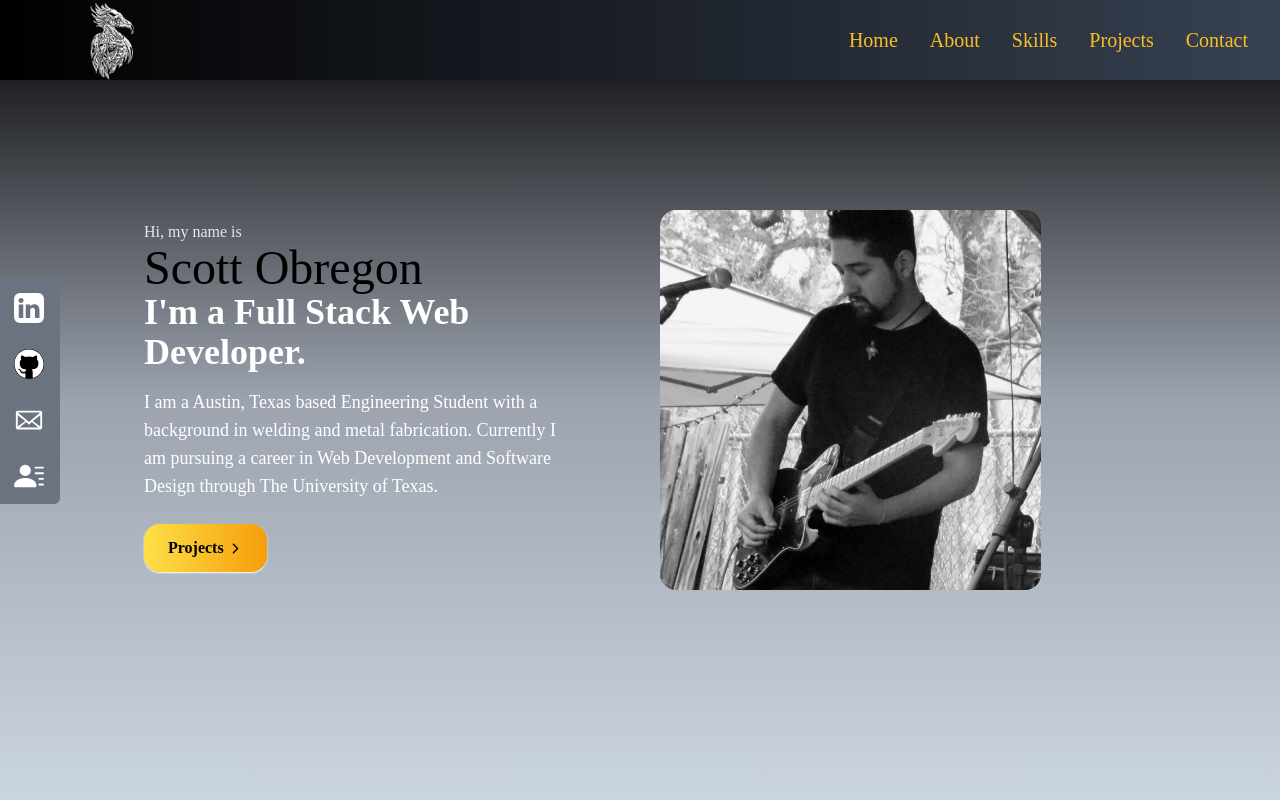
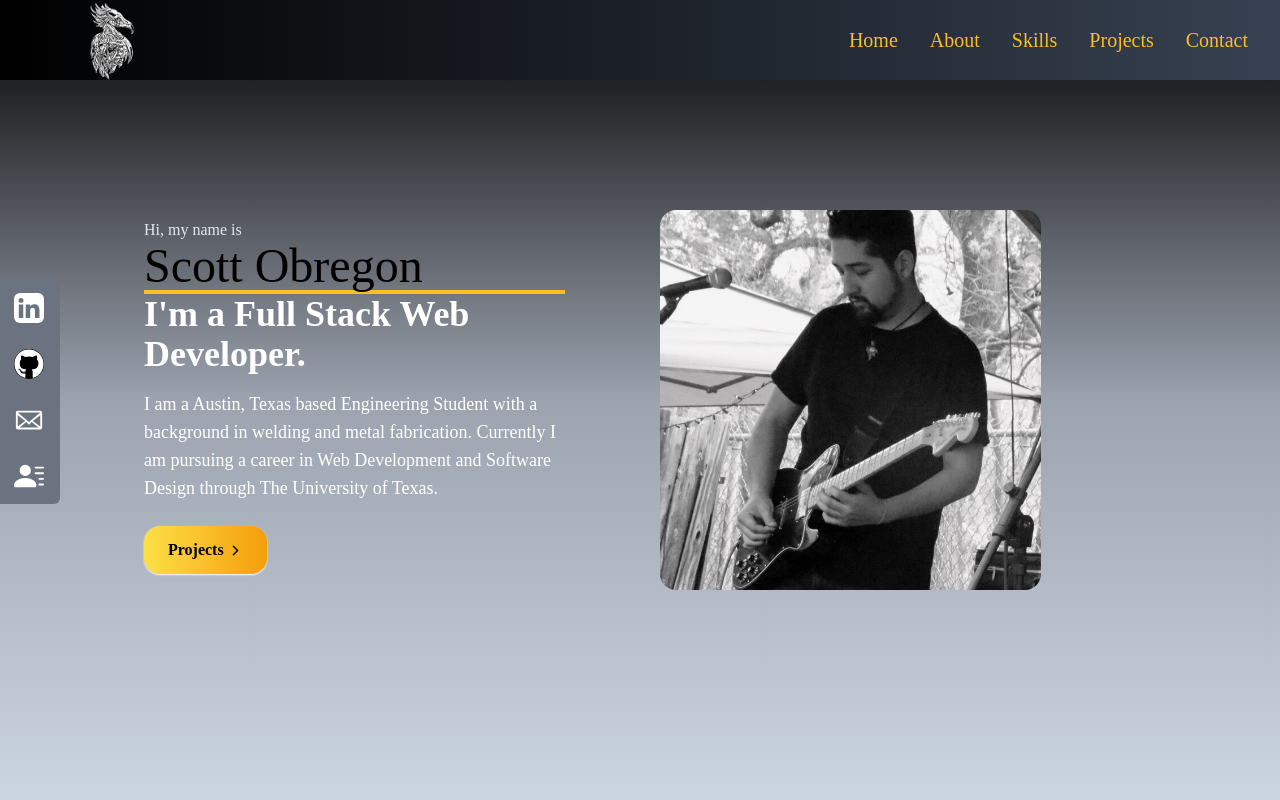
Before and after one commit to ObregonScott/Portfolio_Pro, a React (Create React App) app in the folder portfolio-pro/: page / in a window 1280 px wide. Shown: the top 800 px of the page. Built offline with nearby package versions, Linux system fonts and the light colour scheme.

Commit message:
added final edits

```diff
--- a/portfolio-pro/src/components/Home.jsx
+++ b/portfolio-pro/src/components/Home.jsx
@@ -15,7 +15,7 @@ const Home = () => {
 
         <div className='flex flex-col justify-center h-full'>
           <p className='text-gray-200 text-ellipsis'>Hi, my name is</p>
-          <h1 className='text-black text-5xl text-bold text-shadow-sm shadow-amber-600'>Scott Obregon</h1>
+          <h1 className='text-black text-5xl text-bold inline border-b-4 border-amber-400' >Scott Obregon</h1>
           <h2 className='text-white text-4xl sm:7xl font-bold'>I'm a Full Stack Web Developer.</h2>
           <p className='text-white text-lg py-4 max-w-md'>I am a Austin, Texas based Engineering Student
             with a background in welding and metal fabrication.
```
